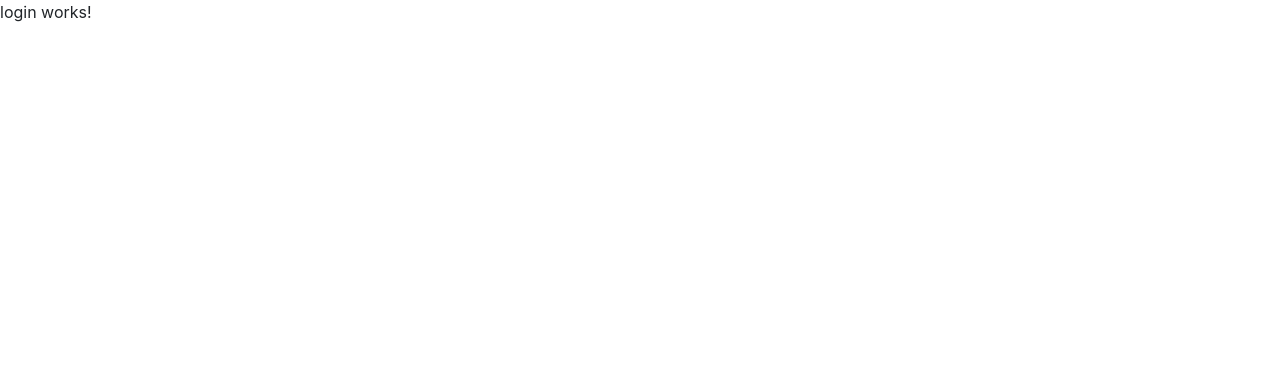
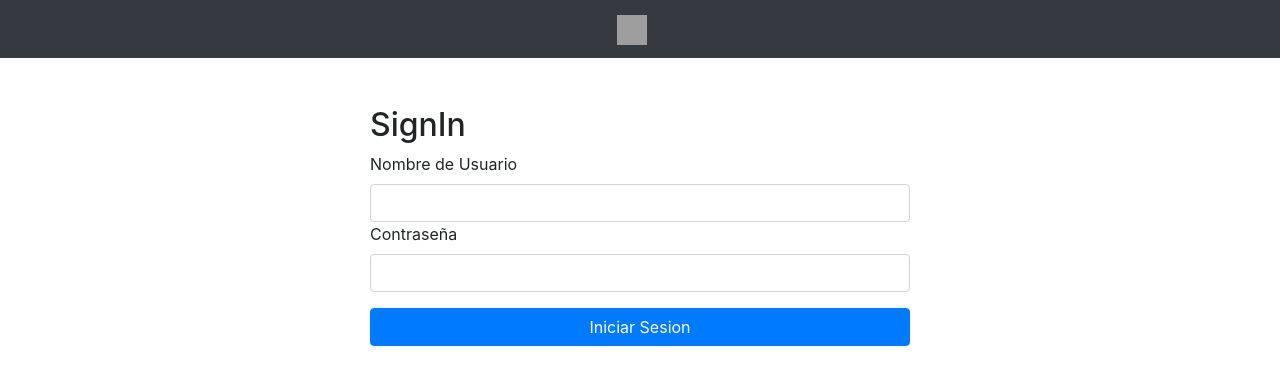
Before and after one commit to diegoilr/portafolio-mobile, an Angular app: page /login in a window 1280 px wide. Shown: the top 384 px of the page. Built offline with nearby package versions, Linux system fonts and the light colour scheme; grey boxes are pictures that could not be loaded.

Commit message:
ADD RUTA LOGIN CON DISEÑO WEB

```diff
--- a/src/app/components/home/home.component.html
+++ b/src/app/components/home/home.component.html
@@ -1 +1 @@
-<p>home works!</p>
+<p>Home works!</p>
--- a/src/app/components/login/login.component.html
+++ b/src/app/components/login/login.component.html
@@ -1 +1,35 @@
-<p>login works!</p>
+<nav class="navbar navbar-expand-lg navbar navbar-dark bg-dark">
+
+  <div class="container justify-content-center">
+      <a class="navbar-brand" href="#">
+          <img src="https://cdn.svgporn.com/logos/evergreen-icon.svg" width="30" height="30" alt="">
+      </a>
+  </div>
+</nav>
+
+
+
+<div class="container mt-5">
+  <div class="row mt-5 justify-content-center">
+
+      <div class="col-6">
+          <h2>SignIn</h2>
+          <form>
+              <div class="form-group">
+                  <label for="exampleInputEmail1">Nombre de Usuario</label>
+                  <input [(ngModel)]="nombre_usuario" name="nombre_usuario" type="text" class="form-control"
+                      id="exampleInputEmail1" aria-describedby="emailHelp">
+                  <label for="exampleInputEmail1">Contraseña</label>
+                  <input [(ngModel)]="password_usuario" name="password_usuario" type="password" class="form-control"
+                      id="exampleInputEmail1" aria-describedby="emailHelp">
+
+              </div>
+
+
+              <button (click)="login()" type="submit" class="btn btn-primary btn-block">Iniciar Sesion</button>
+          </form>
+      </div>
+
+
+  </div>
+</div>
--- a/src/app/components/login/login.component.ts
+++ b/src/app/components/login/login.component.ts
@@ -1,4 +1,6 @@
 import { Component, OnInit } from '@angular/core';
+import { EmpresaService } from '../../services/empresa.service';
+
 
 @Component({
   selector: 'app-login',
@@ -7,9 +9,18 @@ import { Component, OnInit } from '@angular/core';
 })
 export class LoginComponent implements OnInit {
 
-  constructor() { }
+  constructor(public auth: EmpresaService) { }
 
   ngOnInit(): void {
   }
 
+  nombre_usuario: string="";
+  password_usuario: string="";
+
+  login(){
+    this.auth.LogIn(this.nombre_usuario, this.password_usuario).subscribe((res)=>{
+      console.log(res);
+    })
+  }
+
 }
--- /dev/null
+++ b/src/app/models/usuario-interface.ts
@@ -0,0 +1,10 @@
+export interface UsuarioInterface {
+  rut_cliente: number,
+  nombre_cliente: string,
+  apellido_cliente: string,
+  tel_cliente: number,
+  nombre_usuario: string,
+  password_usuario: string,
+  empresa_id_empresa: string,
+
+}
--- a/src/app/services/empresa.service.ts
+++ b/src/app/services/empresa.service.ts
@@ -1,6 +1,8 @@
 import { Injectable } from '@angular/core';
 import { HttpClient, HttpHeaders} from '@angular/common/http';
 import { map } from 'rxjs/operators';
+import { UsuarioInterface } from '../models/usuario-interface';
+import { isNullOrUndefined } from 'util';
 
 @Injectable({
   providedIn: 'root'
@@ -50,4 +52,37 @@ export class EmpresaService {
 
     return this.http.delete(url).pipe(map(data=>data));
   }
+
+
+  // TO DO: LOGIN
+
+  LogIn(nombre_usuario, password_usuario){
+    const url ="http://localhost:3000/signup"
+
+    return this.http.post(url,
+      {
+        "nombre_usuario": nombre_usuario,
+        "password_ususario": password_usuario
+      }
+      ,{headers: this.headers}).pipe(map(data=>data));
+  }
+
+  // TO DO: SET CURENT USER
+  setCurrentUser(usuario: UsuarioInterface){
+    let usuario_string = JSON.stringify(usuario);
+    localStorage.setItem('usuarioLogeado',usuario_string);
+  }
+
+  // TO DO: GET CURENT USER
+  getCurrentUser(){
+    let userCurrent = localStorage.getItem('usuarioLogeado');
+    if(!isNullOrUndefined(userCurrent)){
+      let user_json=JSON.parse(userCurrent);
+      return user_json;
+    }else{
+      return null;
+    }
+  }
+
+  // TO DO: LOGOUT
 }
```
